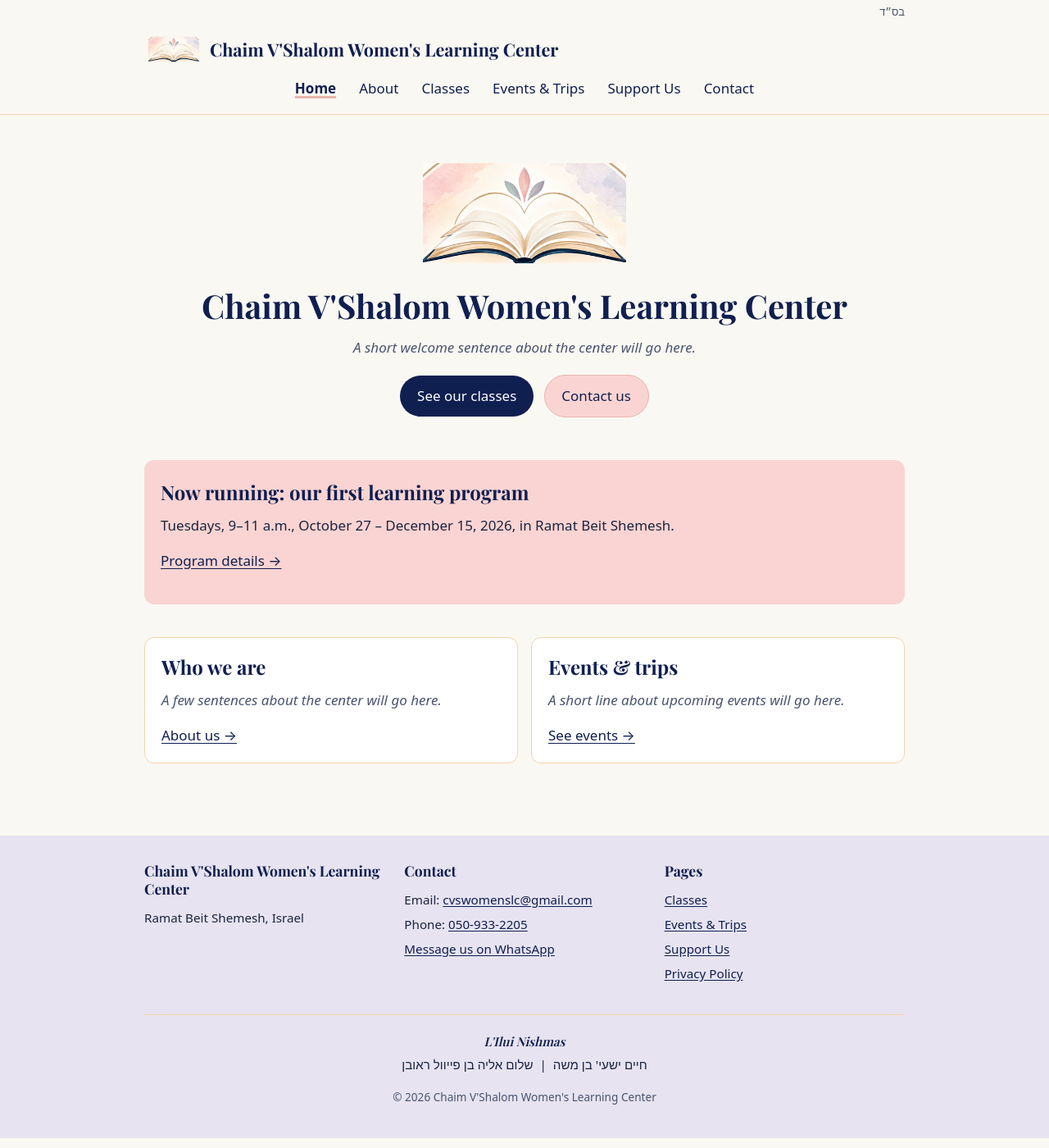
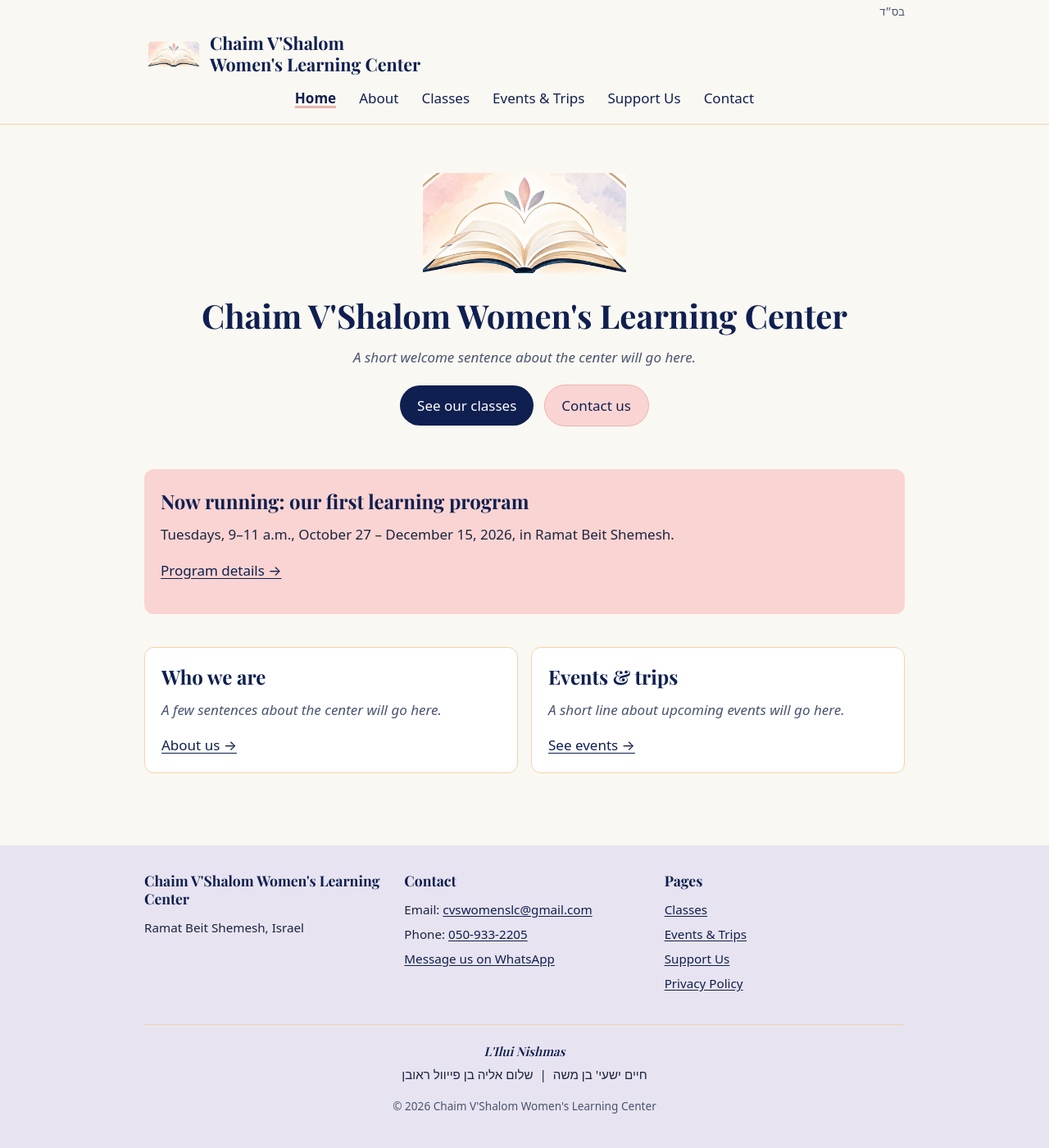
Before and after one commit to mos26613/ChaimVshalom, a Jekyll site: the page built from index.html, in a window 1280 px wide. Shown: the whole page at 82% size. Built offline with Jekyll 4.4.1, drawn with Linux system fonts in a browser that asks for light colours; some web fonts are replaced.

Commit message:
Update brand name with line break in header

```diff
--- a/_includes/header.html
+++ b/_includes/header.html
@@ -5,7 +5,7 @@
       <div class="header-bar">
         <a class="brand" href="index.html">
           <img src="images/logo-emblem.png" alt="" width="72" height="40">
-          <span class="brand-name">Chaim V'Shalom Women's Learning Center</span>
+          <span class="brand-name">Chaim V'Shalom <br>Women's Learning Center</span>
         </a>
         <button class="menu-toggle" type="button" aria-expanded="false" aria-controls="site-nav">Menu</button>
       </div>
```
